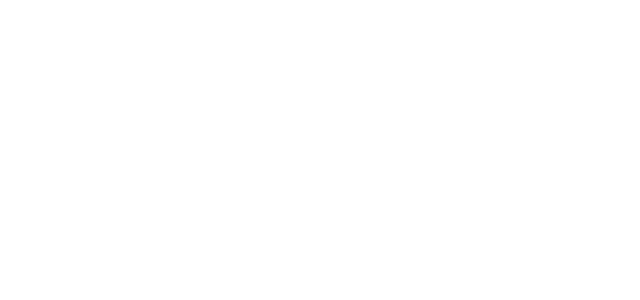
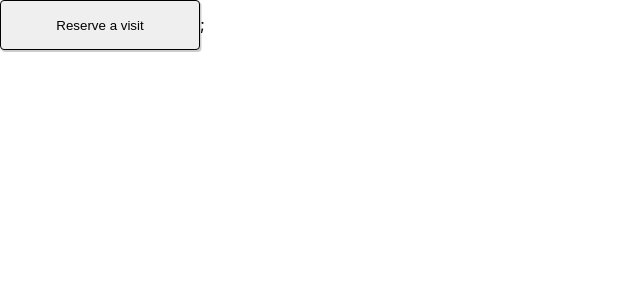
Before and after one commit to Buashei/reservationModule-React-TypeScript, a React (Create React App) app: page / in a window 1280 px wide. Shown: the top 300 px of the page, without its empty margins (0-640 px from the left). Built offline with nearby package versions, Linux system fonts and the light colour scheme.

Commit message:
styled-components layout

```diff
--- a/src/App.tsx
+++ b/src/App.tsx
@@ -1,16 +1,26 @@
 import React from 'react';
 import { BrowserRouter as Router, Switch, Route } from 'react-router-dom';
+import { ThemeProvider } from 'styled-components';
+
+import { theme } from './utils/theme';
+
+import Main from './pages/main/Main';
 
 const App: React.FC = () => {
   return (
     <Router>
       <Switch>
+        <ThemeProvider theme={theme}>
+          <>
+            <Route exact path='/' component={Main} />
             <Route exact path='/select-service' />
             <Route exact path='/select-service-extras' />
             <Route exact path='/select-agents' />
             <Route exact path='/select-date-time' />
             <Route exact path='/enter-information' />
             <Route exact path='/confirmation' />
+          </>
+        </ThemeProvider>
       </Switch>
     </Router>
   );
--- /dev/null
+++ b/src/layout/Layout.tsx
@@ -0,0 +1,5 @@
+import React from 'react';
+
+export const Layout: React.FC = ({ children }) => {
+  return <>{children}</>;
+};
--- /dev/null
+++ b/src/pages/main/Main.styles.ts
@@ -0,0 +1,10 @@
+import styled from 'styled-components';
+
+export const Button = styled.button`
+    width: 200px;
+    height: 50px;
+    border: 1px solid black;
+    border-radius: 4px;
+    background: {({theme}) => theme.colors.main};
+    box-shadow: 1.5px 2px rgba(0,0,0,0.2);
+`;
--- /dev/null
+++ b/src/pages/main/Main.tsx
@@ -0,0 +1,14 @@
+import React from 'react';
+import { Layout } from '../../layout/Layout.tsx';
+
+import { Button } from './Main.styles';
+
+const Main: React.FC = () => {
+  return (
+    <Layout>
+      <Button> Reserve a visit </Button>;
+    </Layout>
+  );
+};
+
+export default Main;
--- /dev/null
+++ b/src/utils/colors.ts
@@ -0,0 +1,6 @@
+export const colors = {
+  main: '#4b64e8',
+  mainLight: '#2d54de',
+  secondary: '#1f222b',
+  secondaryLight: '#8e97b3',
+};
--- /dev/null
+++ b/src/utils/theme.ts
@@ -0,0 +1,10 @@
+import { colors } from './colors';
+
+export const theme = {
+  colors,
+  font: {
+    thin: 300,
+    regular: 400,
+    bold: 800,
+  },
+};
```
Also changed, not shown: 1 other file (tests, documents, lock files or other folders). Lines whose indentation alone changed are shown as unchanged.
